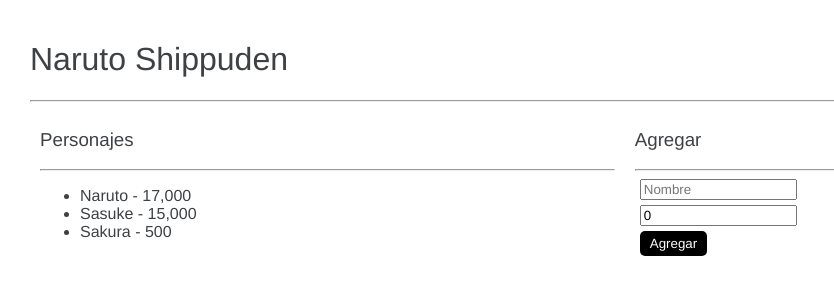
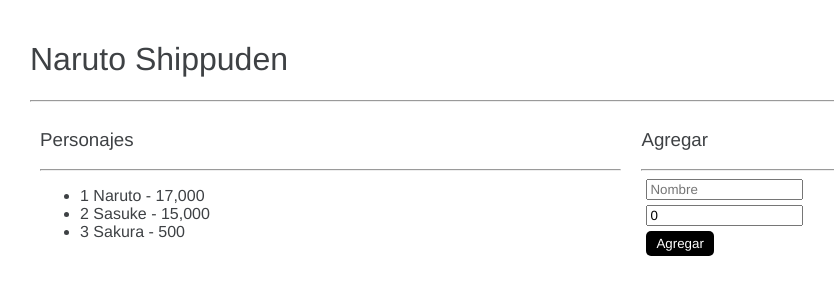
Before and after one commit to gtt6200/angular, an Angular app in the folder angular/01-bases/: page / in a window 1280 px wide. Shown: the top 300 px of the page, without its empty margins (10-844 px from the left). Built offline with nearby package versions, Linux system fonts and the light colour scheme.

Commit message:
Update main-page.component.html

```diff
--- a/angular/01-bases/src/app/naruto/main-page/main-page.component.html
+++ b/angular/01-bases/src/app/naruto/main-page/main-page.component.html
@@ -9,7 +9,7 @@
         <hr>
         <ul>
             <li *ngFor="let nombre of listarPersonajes; let j=index">
-                {{nombre.nombre}} - {{nombre.poder | number}}
+               {{j+1}} {{nombre.nombre}} - {{nombre.poder | number}}
             </li>
         </ul>
     </div>
```
